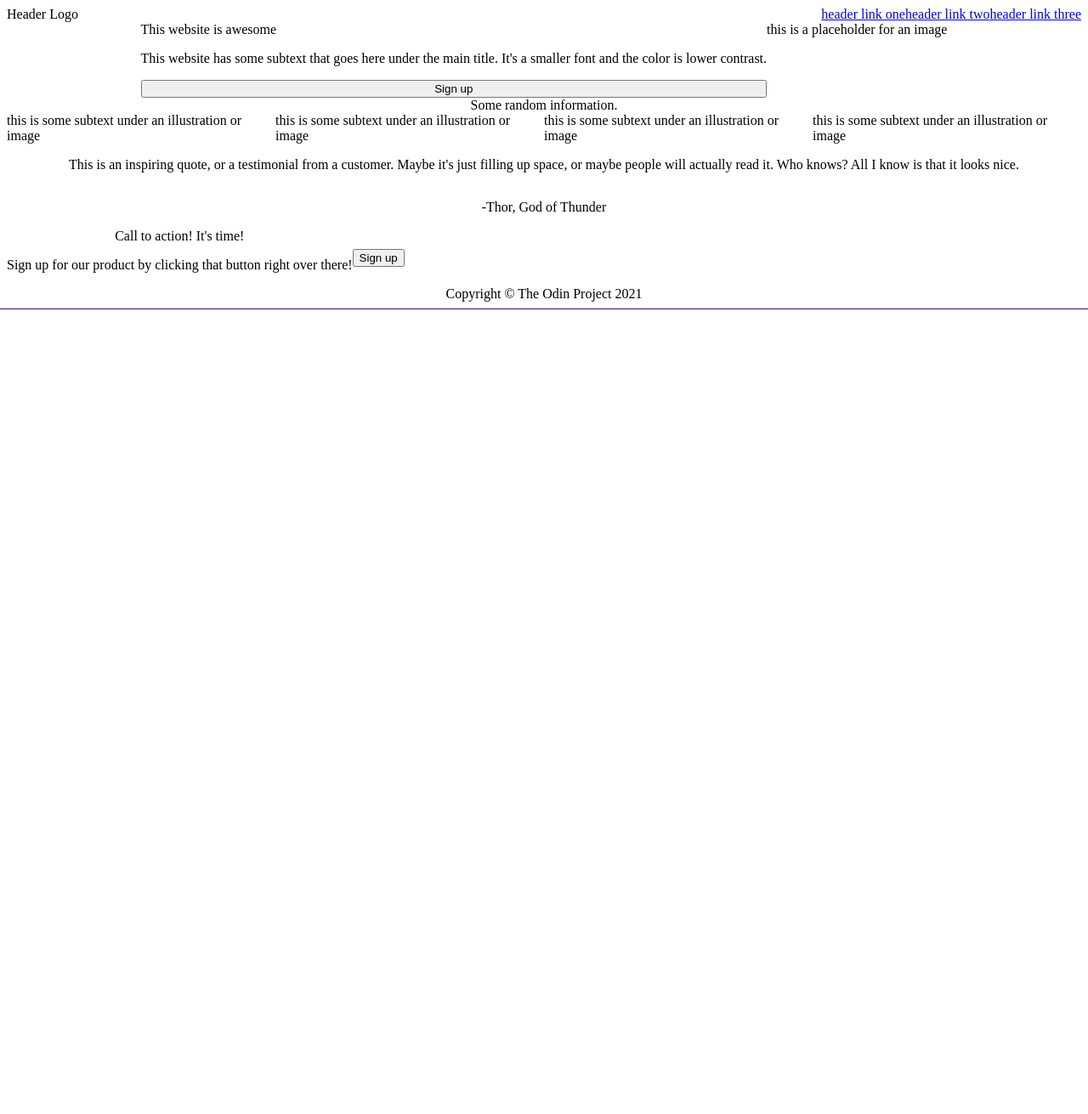
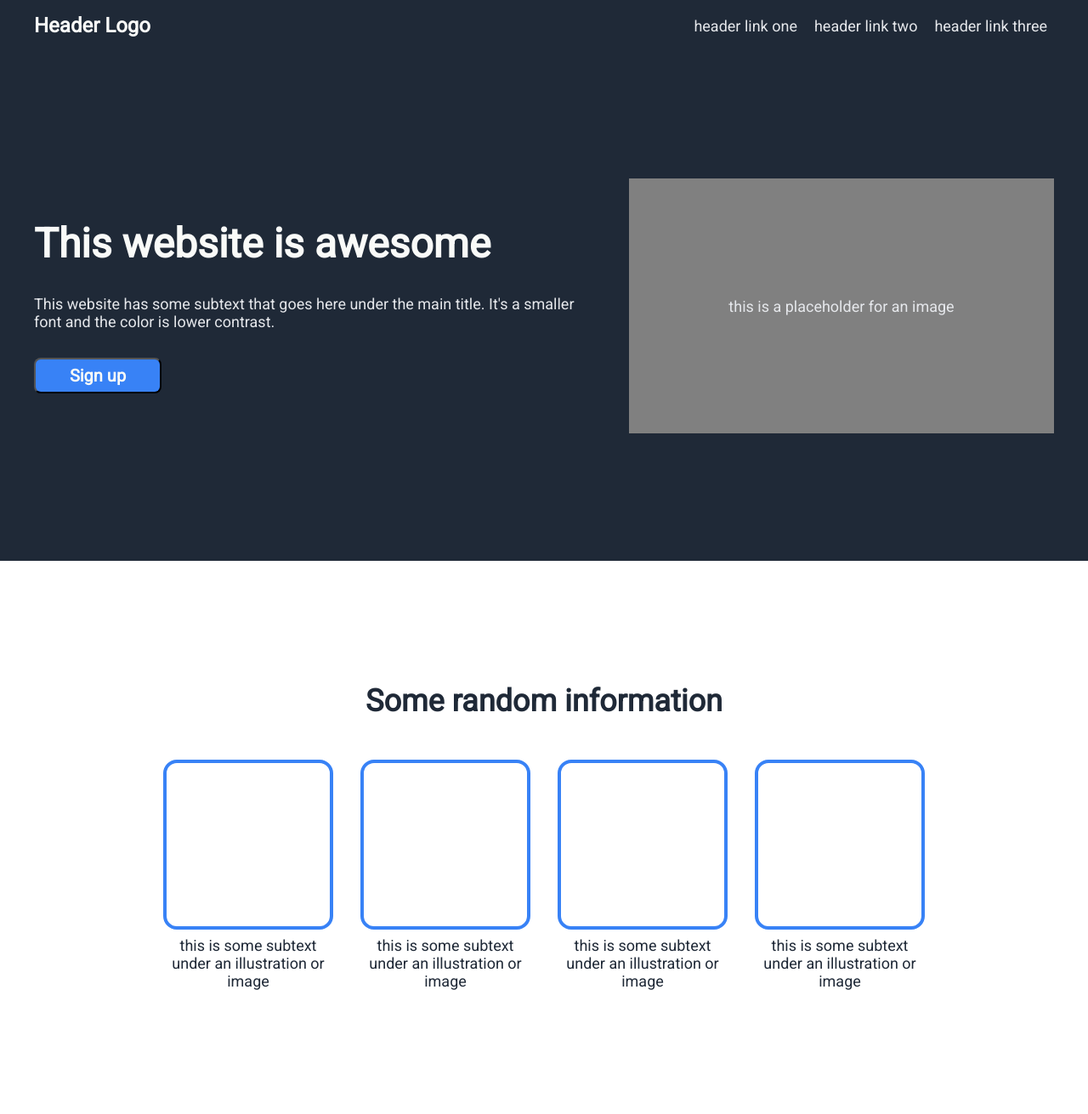
Before and after one commit to tuokras/foundations-landing-page, a plain HTML site: page index.html in a window 1280 px wide. Shown: the top 1311 px of the page at 85% size. Before the commit the page ends 800 px from the top, so only its background shows below. Drawn offline with Linux system fonts and the light colour scheme.

Commit message:
Improve layout and add styling

```diff
--- a/index.html
+++ b/index.html
@@ -6,71 +6,120 @@
     <meta http-equiv="X-UA-Compatible" content="IE=edge">
     <meta name="viewport" content="width=device-width, initial-scale=1.0">
     <title>Landing Page</title>
+
     <link rel="stylesheet" href="style.css">
+    <link rel="stylesheet" href="https://fonts.googleapis.com/css?family=Roboto">
 </head>
 
 <body>
-    <div class="header">
-        <div class="header logo">
-            Header Logo
+    <div class="header" id="element">
+
+        <div class="header container">
+
+            <div class="logo">
+                <div class="header-logo-text">Header Logo</div>
             </div>
-        <div class="header links">
-            <a href="google.com">header link one</a>
-            <a href="google.com">header link two</a>
-            <a href="google.com">header link three</a>
+            <div class="links">
+                <a class="hero-secondary-text" href="google.com">header link one</a>
+                <a class="hero-secondary-text" href="google.com">header link two</a>
+                <a class="hero-secondary-text" href="google.com">header link three</a>
+            </div>
+
         </div>
     </div>
 
-    <div class="overview">
-        <div class="overview text">
-            This website is awesome
+    <div class="overview" id="element">
 
-            <p>This website has some subtext that goes here under the main title. It's a smaller font and the color is lower contrast.</p>
+        <div class="overview container">
+
+            <div class="text">
+                <div class="hero-main-text">This website is awesome</div>
+
+                <div class="hero-secondary-text">This website has some subtext that goes here under the main title. It's
+                    a
+                    smaller font and the color is lower contrast.</div>
 
                 <button class="sign-up fill">Sign up</button>
             </div>
-        <div class="overview image">
-            this is a placeholder for an image
+            <div class="image">
+                <div class="hero-secondary-text">this is a placeholder for an image</div>
+            </div>
+
         </div>
     </div>
 
-    <div class="information">
-        Some random information.
+    <div class="information" id="element">
+
+        <div class="information container">
+
+            <div class="information-header-text">
+                Some random information
+            </div>
             <div class="information grid">
                 <div class="item">
-                this is some subtext under an illustration or image
+                    <div class="information-box"></div>
+                    <div class="information-text">this is some subtext under an illustration or image</div>
                 </div>
                 <div class="item">
-                this is some subtext under an illustration or image
+                    <div class="information-box"></div>
+                    <div class="information-text">this is some subtext under an illustration or image</div>
                 </div>
                 <div class="item">
-                this is some subtext under an illustration or image
+                    <div class="information-box"></div>
+                    <div class="information-text">this is some subtext under an illustration or image</div>
                 </div>
                 <div class="item">
-                this is some subtext under an illustration or image
-            </div>
+                    <div class="information-box"></div>
+                    <div class="information-text">this is some subtext under an illustration or image</div>
                 </div>
             </div>
 
-    <div class="quote">
-        <p class="quote testimonial">This is an inspiring quote, or a testimonial from a customer. Maybe it's just filling up space, or maybe people will actually read it. Who knows? All I know is that it looks nice.</p>
-
-        <p class="quote writer">-Thor, God of Thunder</p>
+        </div>
     </div>
 
-    <div class="call-to-action">
+    <div class="quote" id="element">
+
+        <div class="quote container">
+
+            <div class="quote testimonial">
+                <div class="quote-text">
+                    This is an inspiring quote, or a testimonial from a customer. Maybe it's just
+                    filling up space, or maybe people will actually read it. Who knows? All I know is that it looks
+                    nice.
+                </div>
+            </div>
+
+            <div class="quote writer">
+                <div class="quote-text-writer">
+                    -Thor, God of Thunder
+                </div>
+            </div>
+
+        </div>
+
+    </div>
+
+    <div class="call-to-action" id="element">
+
+        <div class="call-to-action container">
+
             <div class="call-to-action text">
+                <div class="call-to-action-header">
                     Call to action! It's time!
+                </div>
 
-            <p>Sign up for our product by clicking that button right over there!</p>
+                <div class="call-to-action-secondary">Sign up for our product by clicking that button right over there!</div>
             </div>
             <div class="call-to-action button">
                 <button class="sign-up nofill">Sign up</button>
             </div>
+
         </div>
 
-    <div class="footer">
-        Copyright © The Odin Project 2021
+    </div>
+
+    <div class="footer" id="element">
+        <div class="hero-secondary-text">Copyright © The Odin Project 2021</div>
     </div>
 </body>
 
--- a/style.css
+++ b/style.css
@@ -1,62 +1,257 @@
-*:hover {
-    outline: indigo solid 1px;
+/* *:hover {
+    outline: red solid 1px;
+} */
+
+/* TEXT STYLING */
+
+* {
+    font-family: "Roboto", sans-serif;
 }
 
+.hero-main-text {
+    font-size: 48px;
+    font-weight: 900;
+    color: #F9FAF8
+}
+
+.hero-secondary-text {
+    font-size: 18px;
+    color: #E5E7EB;
+}
+
+.header-logo-text {
+    color: #F9FAF8;
+    font-size: 24px;
+    font-weight: bold;
+}
+
+.information-header-text {
+    font-size: 36px;
+    font-weight: 900;
+    color: #1F2937;
+}
+
+.information-text {
+    font-size: 18px;
+    color:#1F2937;
+    text-align: center;
+}
+
+.quote-text {
+    font-size: 36px;
+    font-weight: 300;
+    font-style: italic;
+}
+
+.quote-text-writer {
+    font-size: 18px;
+    font-weight: bold;
+    color:#1F2937
+}
+
+.call-to-action-header {
+    font-size: 24px;
+    font-weight: bold;
+    color: #F9FAF8;
+}
+
+.call-to-action-secondary {
+    font-size: 18px;
+    color: #E5E7EB;
+}
+
+/* BUTTON STYLING */
+
+button.sign-up {
+    width: 150px;
+    height: 42px;
+    border-radius: 8px;
+
+    background-color: #3882F6;
+    font-size: 20px;
+    font-weight: bold;
+    color: #F9FAF8;
+}
+
+/* BODY */
+
 body {
+    margin: 0;
     display: flex;
     flex-direction: column;
+    justify-content: space-between;
 }
+
+/* HEADER */
 
 .header {
     display: flex;
+    flex-direction: row;
+    justify-content: center;
+    align-items: center;
+
+    height: 60px;
+    background-color: #1F2937;
+    padding: 0 16px;
+}
+
+.header.container {
+    display: flex;
+    flex-direction: row;
     justify-content: space-between;
+    align-items: center;
+    flex: 0 1 1200px;
 }
+
+.links a {
+    text-decoration: none;
+    margin: 0px;
+    padding: 8px;
+}
+
+/* OVERVIEW */
 
 .overview {
     display: flex;
+    flex-direction: row;
     justify-content: center;
+    align-items: center;
+    min-height: 600px;
+
+    background-color: #1F2937;
+    padding: 0 16px;
 }
 
-.overview.text {
+.overview.container {
+    display: flex;
+    flex-direction: row;
+    justify-content: space-between;
+    flex: 0 1 1200px;
+    gap: 32px;
+}
+
+.overview .text {
     display: flex;
     flex-direction: column;
+    gap: 32px;
 }
+
+.overview .image {
+    display: flex;
+    flex-direction: row;
+    justify-content: center;
+    align-items: center;
+    width: 500px;
+    height: 300px;
+    background-color: grey;
+    flex: 1 0 auto;
+}
+
+/* INFORMATION */
 
 .information {
     display: flex;
+    flex-direction: row;
+    justify-content: center;
+    align-items: center;
+
+    background-color: white;
+    padding: 16px;
+}
+
+.information.container {
+    display: flex;
     flex-direction: column;
     align-items: center;
+    gap: 32px;
+    min-height: 600px;
 }
 
 .information.grid {
     display: flex;
     flex-direction: row;
     justify-content: center;
+    flex-wrap: wrap;
+    gap: 32px;
 }
+
+.item {
+    display: flex;
+    flex-direction: column;
+    gap: 8px;
+    width: 200px;
+}
+
+.information-box {
+    box-sizing: border-box;
+    width: 200px;
+    height: 200px;
+    border: 4px solid #3882F6;
+    border-radius: 16px;
+}
+
+/* QUOTE */
 
 .quote {
     display: flex;
+    flex-direction: row;
+    justify-content: center;
+    align-items: center;
+
+    background-color: #E5E7EB;
+}
+
+.quote.container {
+    display: flex;
     flex-direction: column;
-    align-items: center;
+    align-items: flex-end;
+    flex: 0 1 800px;
+    min-height: 400px;
+    padding: 16px;
+    gap: 16px;
 }
 
 .quote.writer {
     text-align: right;
 }
 
+/* CALL TO ACTION */
+
 .call-to-action {
     display: flex;
+    justify-content: center;
     align-items: center;
+}
+
+.call-to-action.container {
+    display: flex;
+    justify-content: space-around;
+
+    background-color: #3882F6;
+    margin: 128px;
+    padding: 64px;
+    border-radius: 16px;
+    gap: 16px;
+    max-width: 1000px;
+    flex: 1 1 auto;
 }
 
 .call-to-action.text {
     display: flex;
     flex-direction: column;
+    align-items: flex-start;
+    gap: 16px;
 
 }
+
+/* FOOTER */
 
 .footer {
     display: flex;
     justify-content: center;
     align-items: center;
+
+    height: 40px;
+    background-color: #1F2937;
+    padding: 16px;
 }
```
Lines whose indentation alone changed are shown as unchanged.
